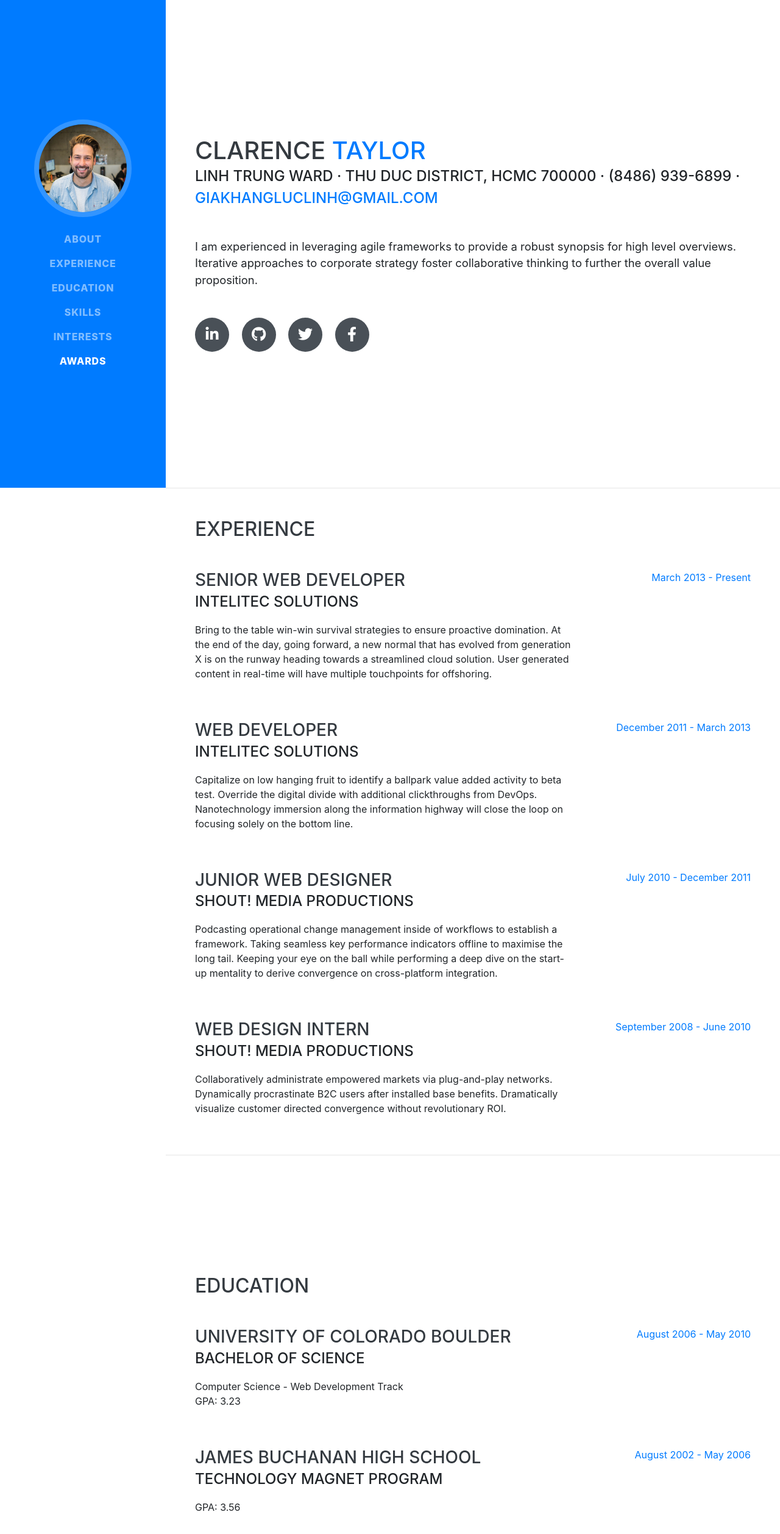
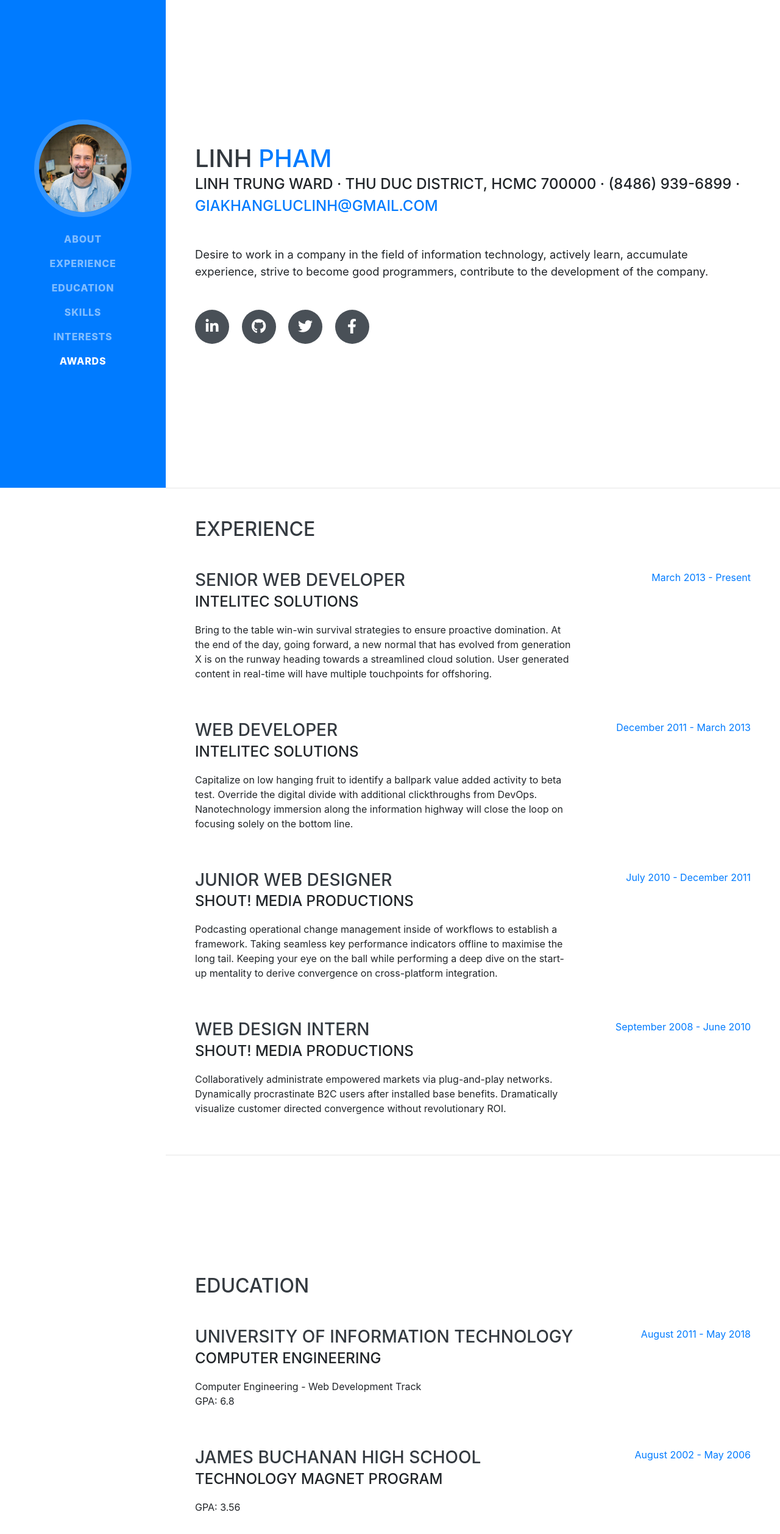
Before and after one commit to giakhang9999/a, a website with bundled scripts: page index.html in a window 1280 px wide. Shown: the top 2516 px of the page at 61% size. Built offline with nearby package versions, Linux system fonts and the light colour scheme; a web font is replaced by a local one.

Commit message:
Update index.html

```diff
--- a/index.html
+++ b/index.html
@@ -8,7 +8,7 @@
   <meta name="description" content="">
   <meta name="author" content="">
 
-  <title>Resume - Start Bootstrap Theme</title>
+  <title>CV - PHAM QUANG LINH</title>
 
   <!-- Bootstrap core CSS -->
   <link href="vendor/bootstrap/css/bootstrap.min.css" rel="stylesheet">
@@ -63,24 +63,24 @@
 
     <section class="resume-section p-3 p-lg-5 d-flex align-items-center" id="about">
       <div class="w-100">
-        <h1 class="mb-0">Clarence
-          <span class="text-primary">Taylor</span>
+        <h1 class="mb-0">LINH
+          <span class="text-primary">PHAM</span>
         </h1>
         <div class="subheading mb-5">Linh Trung Ward · Thu Duc District, HCMC 700000 · (8486) 939-6899 ·
           <a href="mailto:giakhangluclinh@gmail.com">giakhangluclinh@gmail.com</a>
         </div>
-        <p class="lead mb-5">I am experienced in leveraging agile frameworks to provide a robust synopsis for high level overviews. Iterative approaches to corporate strategy foster collaborative thinking to further the overall value proposition.</p>
+        <p class="lead mb-5">Desire to work in a company in the field of information technology, actively learn, accumulate experience, strive to become good programmers, contribute to the development of the company.</p>
         <div class="social-icons">
-          <a href="#">
+          <a href="https://www.linkedin.com/in/giakhang">
             <i class="fab fa-linkedin-in"></i>
           </a>
-          <a href="#">
+          <a href="https://github.com/giakhang9999">
             <i class="fab fa-github"></i>
           </a>
-          <a href="#">
+          <a href="https://twitter.com/giakhang9999">
             <i class="fab fa-twitter"></i>
           </a>
-          <a href="https://www.facebook.com/gkll9">
+          <a href="https://www.facebook.com/giakhang6899">
             <i class="fab fa-facebook-f"></i>
           </a>
         </div>
@@ -149,13 +149,13 @@
 
         <div class="resume-item d-flex flex-column flex-md-row justify-content-between mb-5">
           <div class="resume-content">
-            <h3 class="mb-0">University of Colorado Boulder</h3>
-            <div class="subheading mb-3">Bachelor of Science</div>
-            <div>Computer Science - Web Development Track</div>
-            <p>GPA: 3.23</p>
+            <h3 class="mb-0">University of Information Technology</h3>
+            <div class="subheading mb-3">Computer Engineering</div>
+            <div>Computer Engineering - Web Development Track</div>
+            <p>GPA: 6.8</p>
           </div>
           <div class="resume-date text-md-right">
-            <span class="text-primary">August 2006 - May 2010</span>
+            <span class="text-primary">August 2011 - May 2018</span>
           </div>
         </div>
 
```
